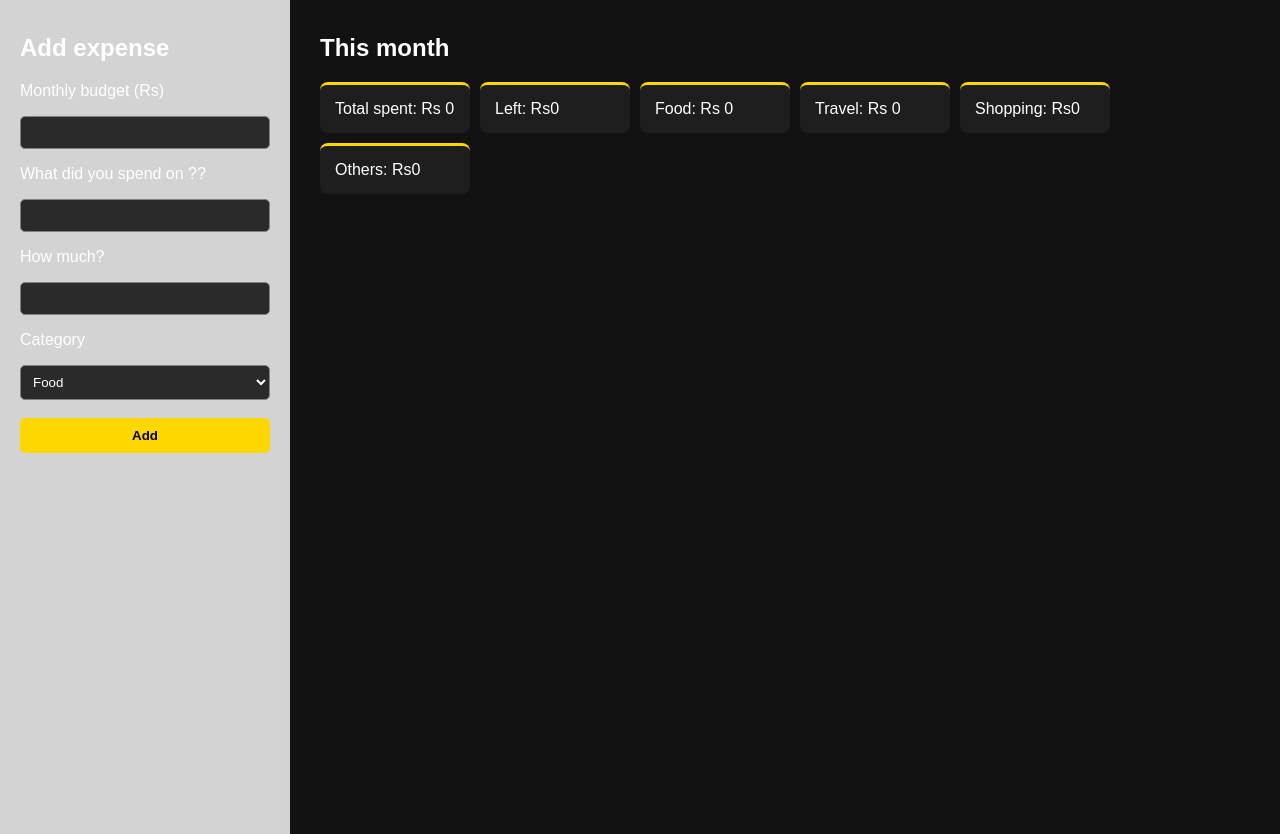
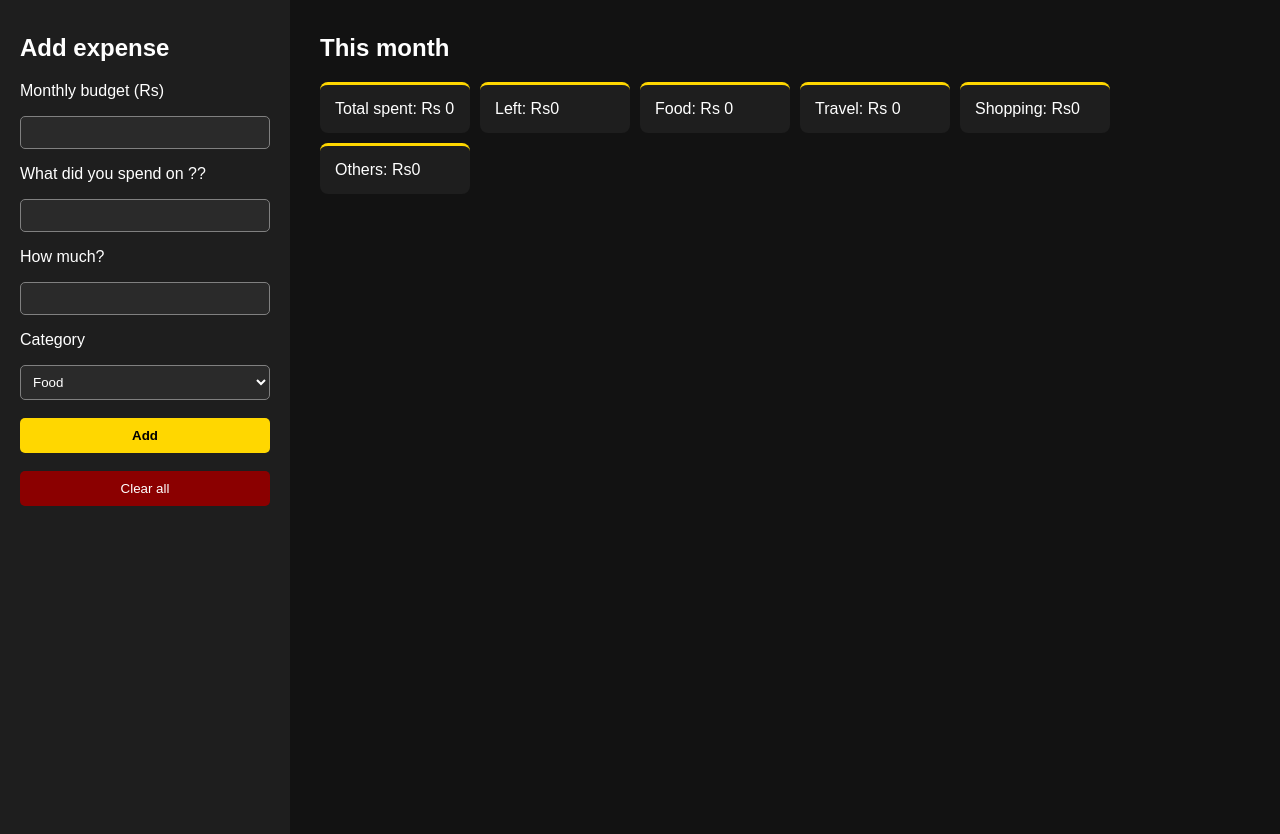
Before and after one commit to srivathsa12/expense_tracker, a plain HTML site: page index.html in a window 1280 px wide. Shown: the part 73-907 px from the top of the page. Drawn offline with Linux system fonts and the light colour scheme.

Commit message:
added clear all button

```diff
--- a/index.html
+++ b/index.html
@@ -29,6 +29,8 @@
 
             <br><br>
             <button id="addBtn">Add</button>
+            <br><br>
+            <button id="clearBtn">Clear all</button>
         </div>
         <div id="main">
             <h2>This month</h2>
--- a/script.js
+++ b/script.js
@@ -72,6 +72,14 @@ var addBtn = document.getElementById("addBtn");
             document.getElementById("amount").value = "";
 
         };
+        document.getElementById("clearBtn").onclick = function(){
+            var sure = confirm("Delete all expenses?");
+
+            if (sure == true){
+                localStorage.removeItem("expenses");
+                location.reload();
+            }
+        }
         var savedBudget = localStorage.getItem("budget");
         if (savedBudget != null){
             document.getElementById("budget").value = savedBudget;
--- a/style.css
+++ b/style.css
@@ -14,7 +14,7 @@ body{
 
 #sidebar{
     width: 250px;
-    background-color: lightgray;
+    background-color: #1e1e1e;
     padding: 20px;
     float: left;
     height: 100vh;
@@ -82,3 +82,15 @@ body{
     border-left: 4px solid gold;
     border-radius: 5px;
 }
+#clearBtn{
+    width: 100%;
+    padding: 10px;
+    background-color: #8b0000;
+    color:white;
+    border: none;
+    border-radius: 5px;
+    cursor: pointer;
+}
+#clearBtn:hover{
+    background-color: red;
+}
```
